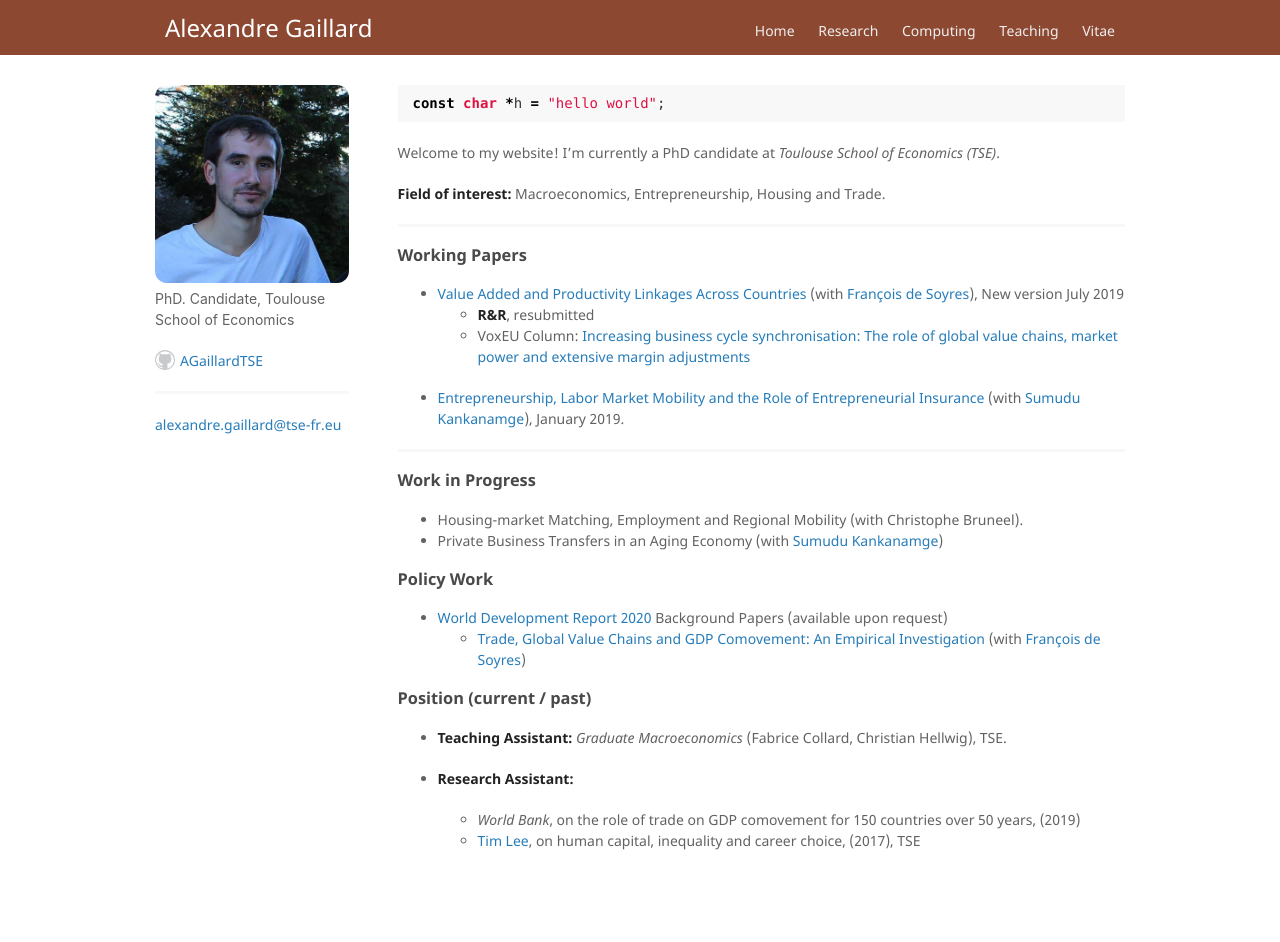
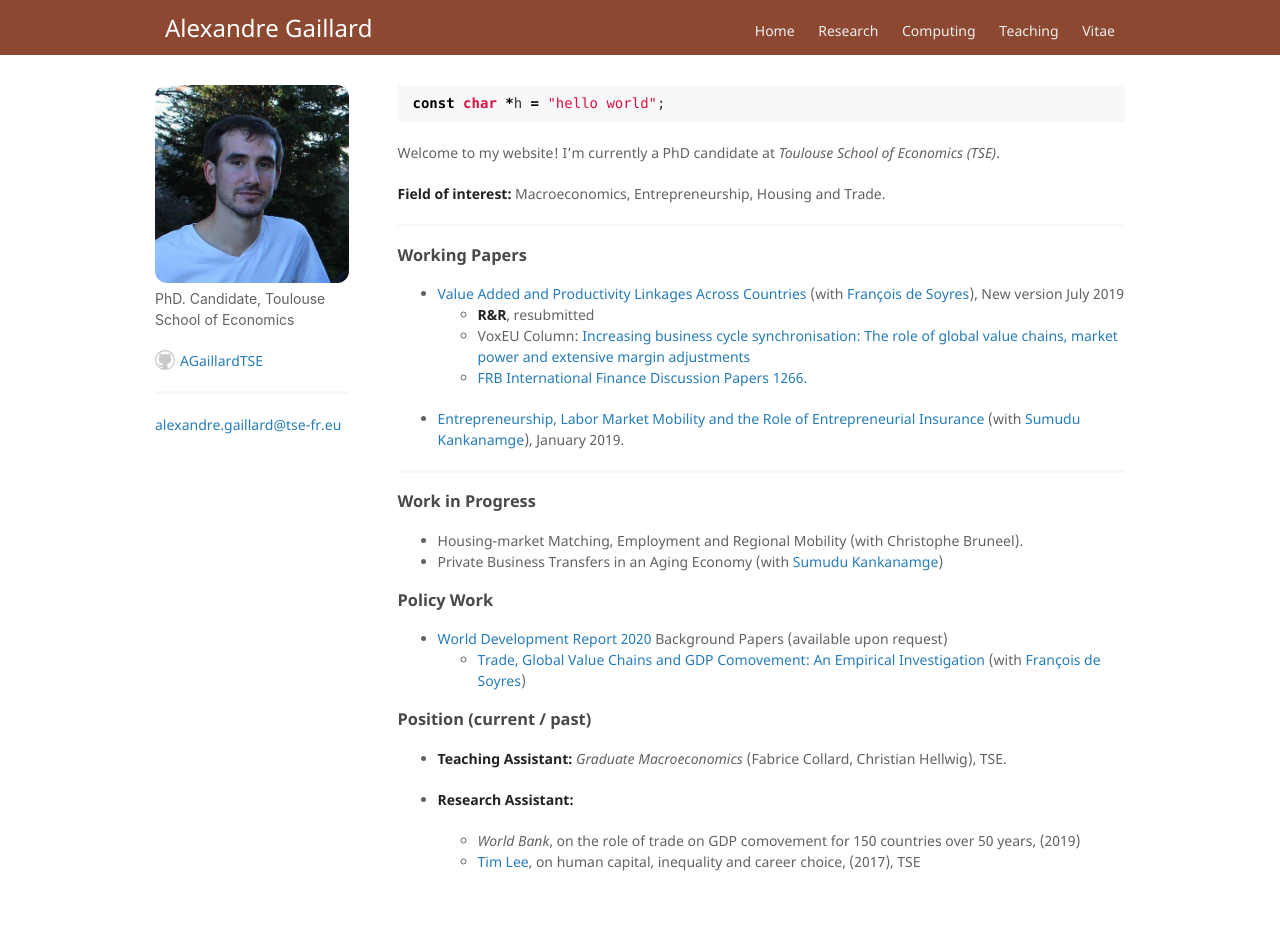
Before and after one commit to AGaillardTSE/AGaillardTSE.github.io, a Jekyll site: the page built from index.md, in a window 1280 px wide. Built offline with Jekyll 4.4.1, drawn with Linux system fonts in a browser that asks for light colours; before the commit the page ends 921 px from its top, so only the background shows below that.

Commit message:
Update index.md

```diff
--- a/index.md
+++ b/index.md
@@ -17,6 +17,7 @@ Welcome to my website! I’m currently a PhD candidate at *Toulouse School of Ec
 *   [Value Added and Productivity Linkages Across Countries](http://agaillard.eu/projects/TCP/) (with [François de Soyres](https://sites.google.com/site/francoisdesoyres/research)), New version July 2019
     - **R&R**, resubmitted
     - VoxEU Column: <a href="https://voxeu.org/article/explaining-business-cycle-synchronisation-using-profits-and-extensive-margin" target="_blank">Increasing business cycle synchronisation: The role of global value chains, market power and extensive margin adjustments</a>
+    - [FRB International Finance Discussion Papers 1266.](https://www.federalreserve.gov/econres/ifdp/files/ifdp1266.pdf)
 
 *   [Entrepreneurship, Labor Market Mobility and the Role of Entrepreneurial Insurance](http://agaillard.eu/projects/ELMM/) (with [Sumudu Kankanamge](http://kankanamge.free.fr/)), January 2019.
 
```
